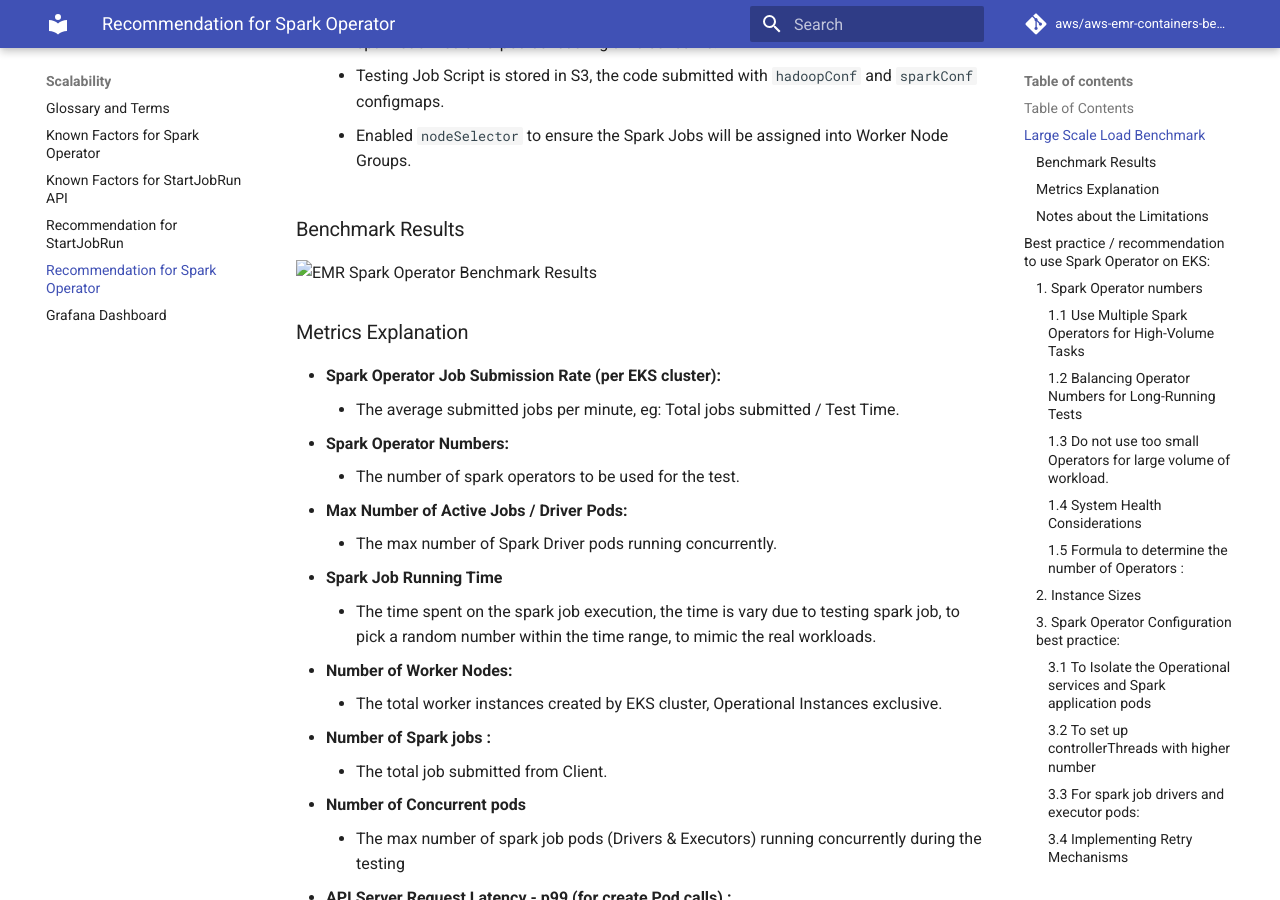
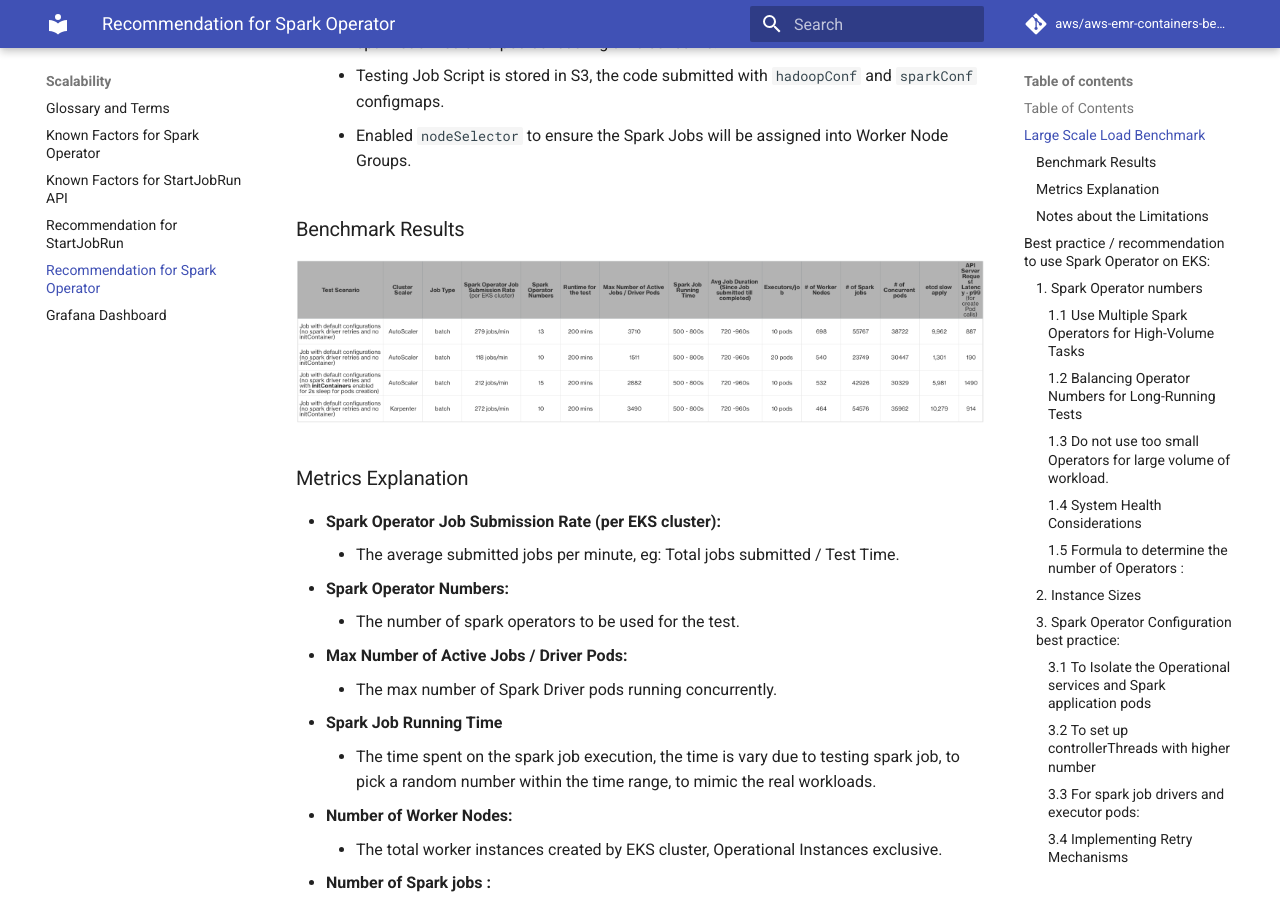
Before and after one commit to aws/aws-emr-containers-best-practices, an MkDocs documentation site: the page built from content/scalability/docs/load-test-for-spark-operator.md, in a window 1280 px wide and 900 px high, scrolled down 2285 px. Built offline with MkDocs 1.6.1 and Material for MkDocs 9.7.7, drawn with Linux system fonts in a browser that asks for light colours; comment, search, counter and statistics services are not loaded.

Commit message:
Updated the bench mark URL

```diff
--- a/content/scalability/docs/load-test-for-spark-operator.md
+++ b/content/scalability/docs/load-test-for-spark-operator.md
@@ -53,7 +53,7 @@ Our findings provide a valuable reference for optimizing EMR Spark Operator work
 
 ### Benchmark Results
 
-<img src="./resources/images/EMR_Spark_Operator_Benchmark.png" alt="EMR Spark Operator Benchmark Results" style="width: 100%; height: auto;">
+<img src="https://github.com/aws/aws-emr-containers-best-practices/raw/main/content/scalability/docs/resources/images/EMR_Spark_Operator_Benchmark.png" alt="EMR Spark Operator Benchmark Results" style="width: 100%; height: auto;">
 
 ### Metrics Explanation
 
```
